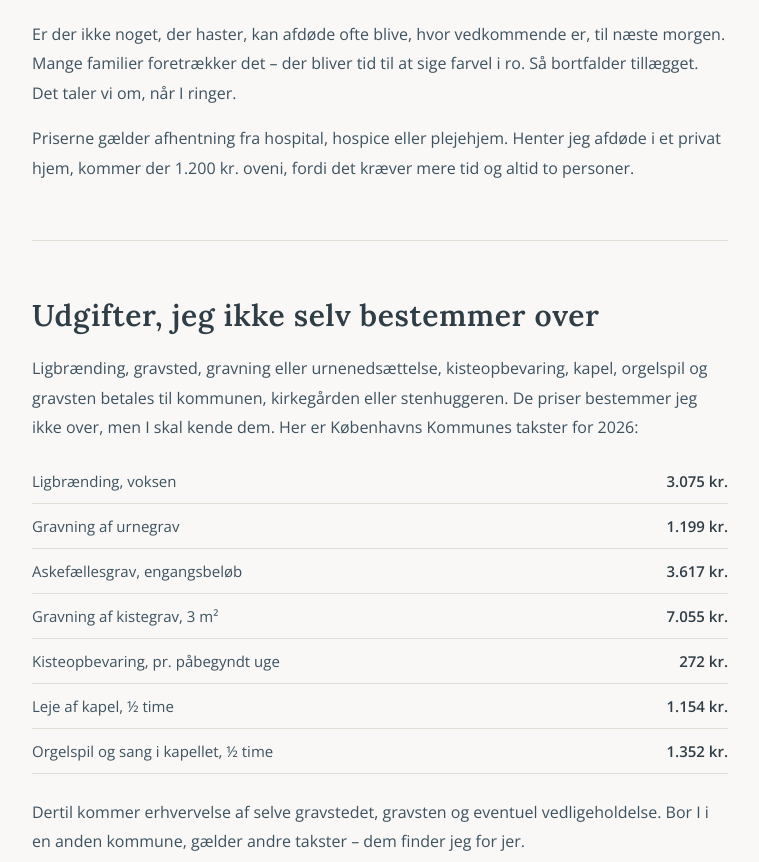
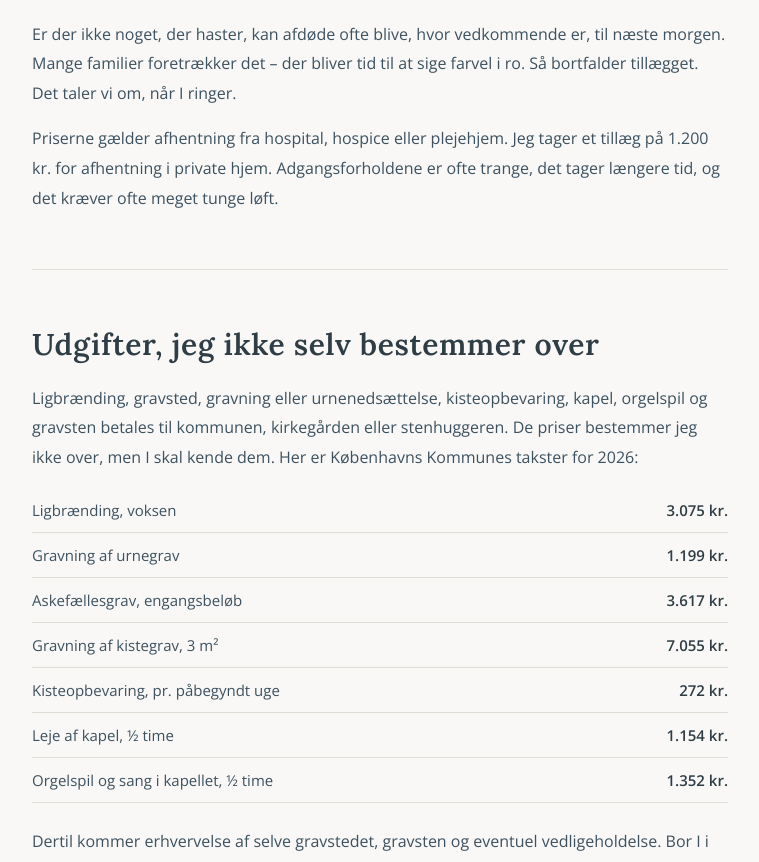
Before and after one commit to KimBondo/Bedemand-K-benhavn, a React (Vite) app in the folder client/: page /priser in a window 1280 px wide. Shown: the part 5026-5888 px from the top of the page, without its empty margins (260-1019 px from the left). Built offline with nearby package versions, Linux system fonts and the light colour scheme.

Commit message:
Priser: ny begrundelse for tillæg ved afhentning i private hjem
Co-Authored-By: Claude Opus 5.5 <noreply@anthropic.com>
Claude-Session: https://claude.ai/code/session_01F6kLjEGrqw4xD5LBLrMpCs

```diff
--- a/client/src/pages/KimPriser.tsx
+++ b/client/src/pages/KimPriser.tsx
@@ -307,7 +307,7 @@ export default function KimPriser() {
             Er der ikke noget, der haster, kan afdøde ofte blive, hvor vedkommende er, til næste morgen. Mange familier foretrækker det – der bliver tid til at sige farvel i ro. Så bortfalder tillægget. Det taler vi om, når I ringer.
           </p>
           <p style={s.body}>
-            Priserne gælder afhentning fra hospital, hospice eller plejehjem. Henter jeg afdøde i et privat hjem, kommer der 1.200 kr. oveni, fordi det kræver mere tid og altid to personer.
+            Priserne gælder afhentning fra hospital, hospice eller plejehjem. Jeg tager et tillæg på 1.200 kr. for afhentning i private hjem. Adgangsforholdene er ofte trange, det tager længere tid, og det kræver ofte meget tunge løft.
           </p>
         </section>
 
```
